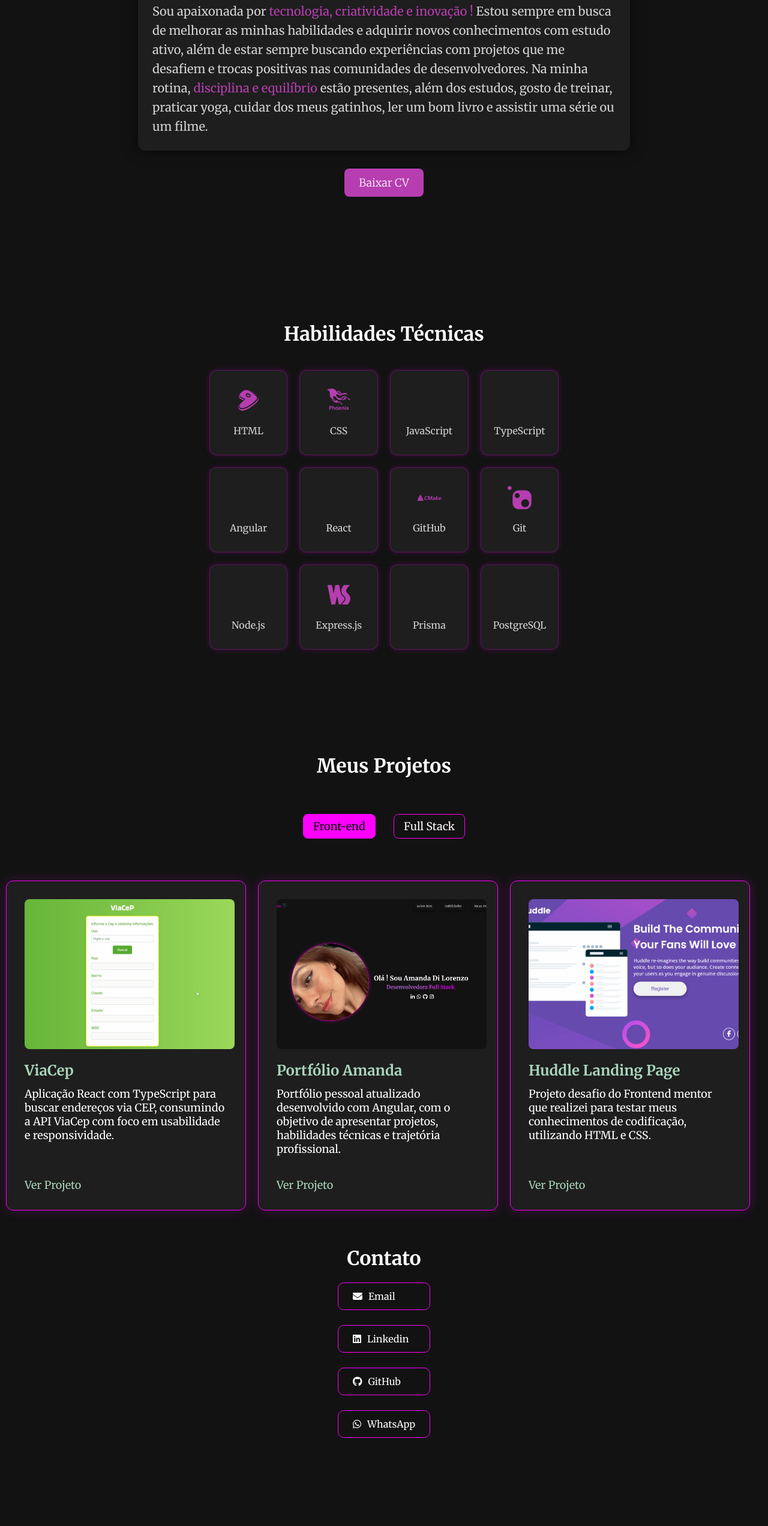
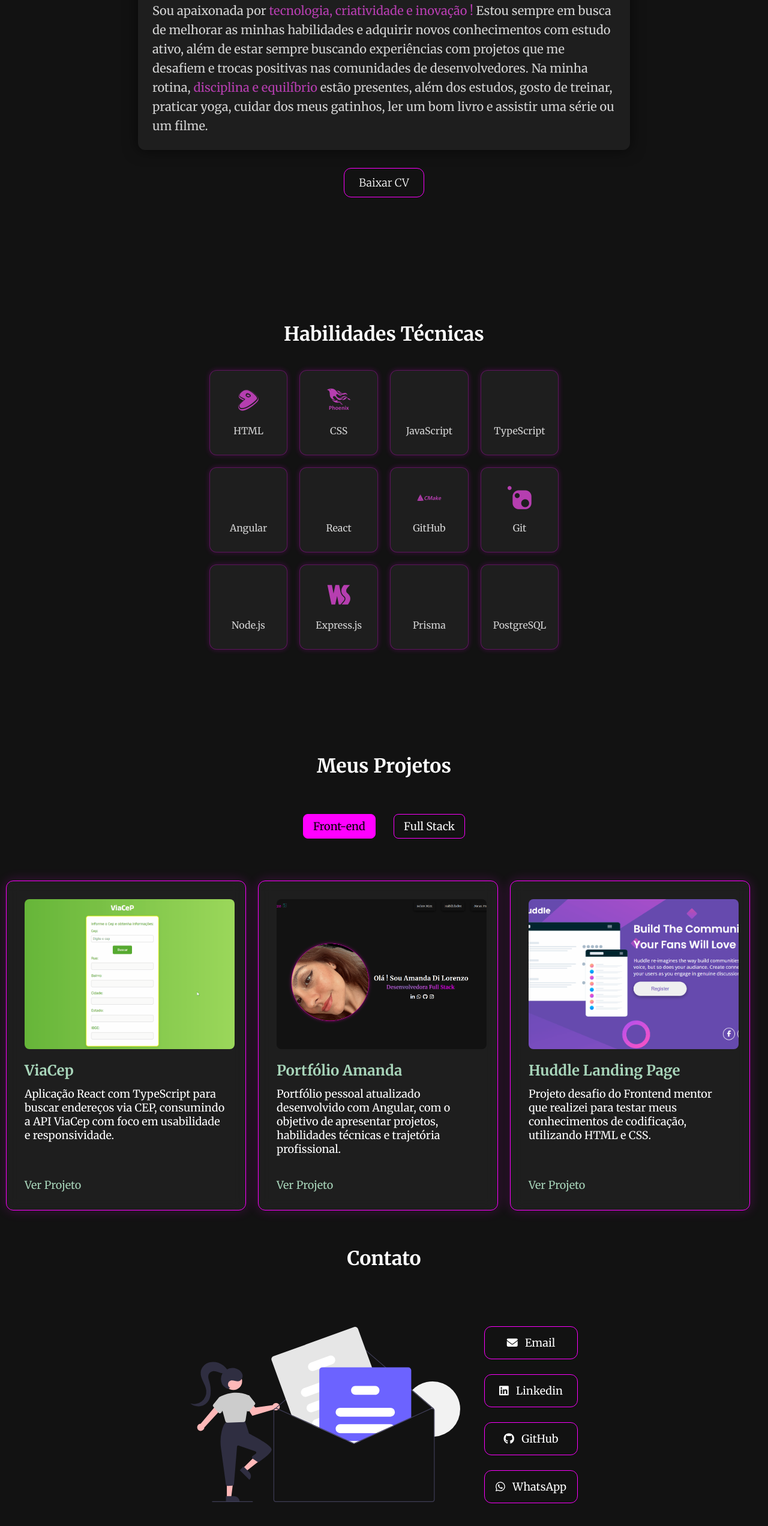
Before and after one commit to mandiilorenzo/portfolio-amanda-angular, an Angular app: page / in a window 1280 px wide. Shown: the part 1154-3698 px from the top of the page at 60% size. Built offline with nearby package versions, Linux system fonts and the light colour scheme.

Commit message:
style: estilização do componente contact

```diff
--- a/src/app/modules/portfolio/components/about/about.component.css
+++ b/src/app/modules/portfolio/components/about/about.component.css
@@ -60,22 +60,22 @@
 }
 
 .btn-cv {
-    background-color: #b63eb0;
+    background-color: transparent;
+    color: #ffffff;
     cursor: pointer;
-    color: #ffffff;
     padding: 12px 24px;
-    border-radius: 8px;
-    border: none;
+    border-radius: 12px;
+    border: 1px solid #ff00ff;
     font-size: 18px;
     font-weight: 300;
     margin-top: 30px;
-    transition: background-color 0.3s ease-in-out, transform 0.3s ease-in-out;
+    transition: all 0.3s ease;
 }
 
 .btn-cv:hover {
-    transform: scale(1.05);
-    box-shadow: 0 0 10px #b63eb0;
-    transition: all 0.3s ease;
+    background-color: #ff00ff;
+    color: #121212;
+    box-shadow: 0 0 15px #ff00ff;
 }
 
 :host-context(body.light-theme) .about {
--- a/src/app/modules/portfolio/components/contact/contact.component.css
+++ b/src/app/modules/portfolio/components/contact/contact.component.css
@@ -1,4 +1,4 @@
-.container-section {
+.section {
     min-height: 80vh;
     padding: 60px 20px;
     display: flex;
@@ -6,16 +6,20 @@
     align-items: center;
 }
 
-.container-section h2 {
+.section h2 {
     font-size: 32px;
     color: #ffffff;
-    margin-bottom: 20px;
 }
 
-.contact-text {
-    font-size: 20px;
-    margin-bottom: 30px;
-    color: #ccc;
+.contact {
+    display: flex;
+    align-items: center;
+    gap: 40px;
+    margin: auto;
+}
+
+.img-contact {
+    max-width: 450px;
 }
 
 .contact-links {
@@ -29,14 +33,15 @@
 .contact-links a {
     color: #fff;
     border: 1px solid #ff00ff;
-    padding: 0.75rem 1.5rem;
-    border-radius: 10px;
-    font-size: 1rem;
+    padding: 15px 18px;
+    border-radius: 12px;
+    font-size: 18px;
     transition: all 0.3s ease;
-    display: flex;
-    align-items: center;
-    gap: 10px;
-    background: transparent;
+    text-align: center;
+
+    i {
+        margin-right: 8px;
+    }
 }
 
 .contact-links a:hover {
--- a/src/app/modules/portfolio/components/contact/contact.component.html
+++ b/src/app/modules/portfolio/components/contact/contact.component.html
@@ -1,9 +1,11 @@
-<section id="contact" class="container-section animation">
+<section id="contact" class="section animation">
     <h2>Contato</h2>
 
+    <div class="contact">
+        <img src="assets/images/contact-me.svg" alt="imagem referindo-se à contato por email e telefone" class="img-contact">
 
         <div class="contact-links">
-        <a href="mandilorenzo@gmail.com" target="_blank">
+            <a href="mandilorenzo@gmail.com" target="_blank" rel="noopener noreferrer">
                 <i class="fas fa-envelope"></i> Email
             </a>
             <a href="https://www.linkedin.com/in/mandilorenzo" target="_blank" rel="noopener noreferrer">
@@ -16,4 +18,5 @@
                 <i class="fab fa-whatsapp"></i> WhatsApp
             </a>
         </div>
+    </div>
 </section>
--- a/src/app/modules/portfolio/components/contact/contact.component.ts
+++ b/src/app/modules/portfolio/components/contact/contact.component.ts
@@ -1,18 +1,17 @@
-import { CommonModule } from '@angular/common';
 import { Component } from '@angular/core';
-import { AnimationOptions } from 'ngx-lottie';
+import { ScrollRevealService } from '../../../../services/scroll-reveal.service';
 
 @Component({
   selector: 'app-contact',
   standalone: true,
-  imports: [ CommonModule],
+  imports: [ ],
   templateUrl: './contact.component.html',
   styleUrls: ['./contact.component.css']
 })
 export class ContactComponent {
-  options: AnimationOptions = {
-    path: 'assets/animations/manifest.json',
-    loop: true,
-    autoplay: true,
-  };
+  constructor(private scrollRevealService: ScrollRevealService) { }
+
+  async ngAfterViewInit() {
+    await this.scrollRevealService.reveal('.animation');
+  }
 }
--- a/src/app/modules/portfolio/components/footer/footer.component.css
+++ b/src/app/modules/portfolio/components/footer/footer.component.css
@@ -24,5 +24,5 @@
 
 .footer-icons a:hover {
     transform: scale(1.2);
-    color: #fff;
+    color: #8ed4aa;
 }
```
Also changed, not shown: src/assets/animations/manifest.json (deleted), src/assets/images/contact-me.svg (added). Lines whose indentation alone changed are shown as unchanged.
